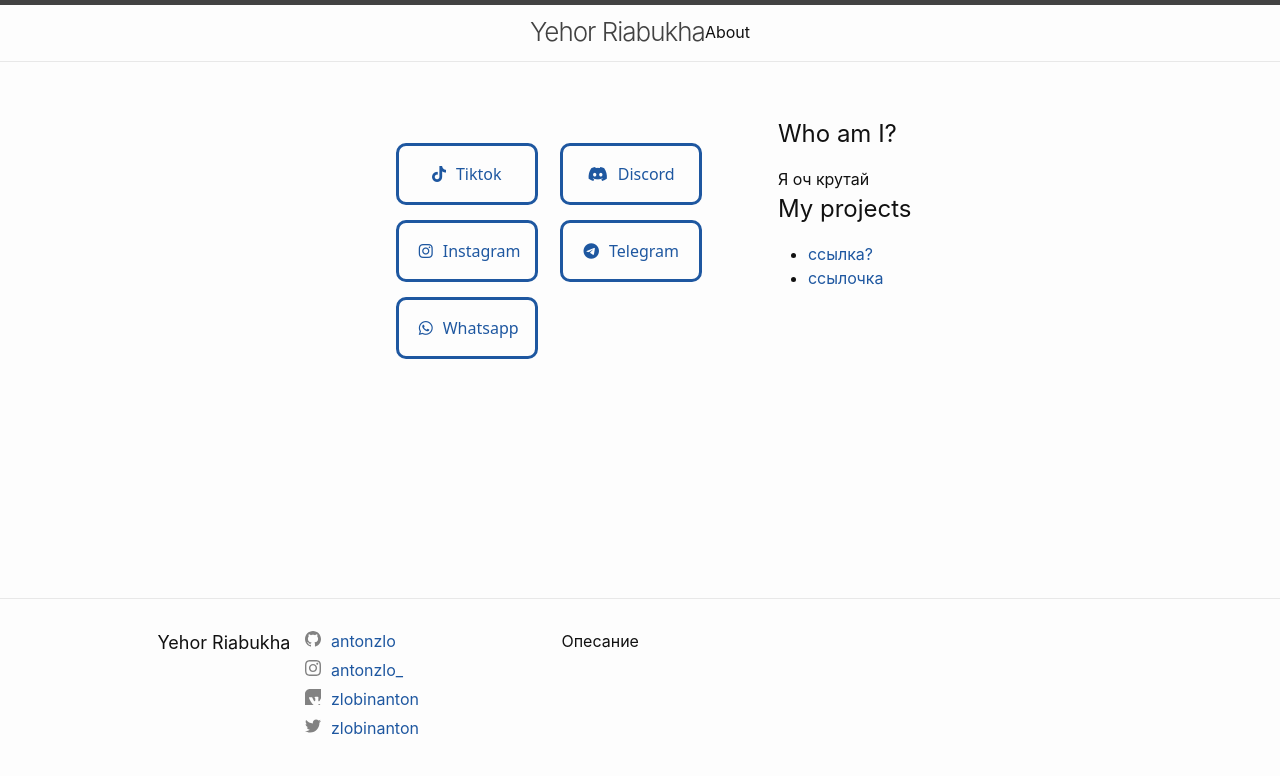
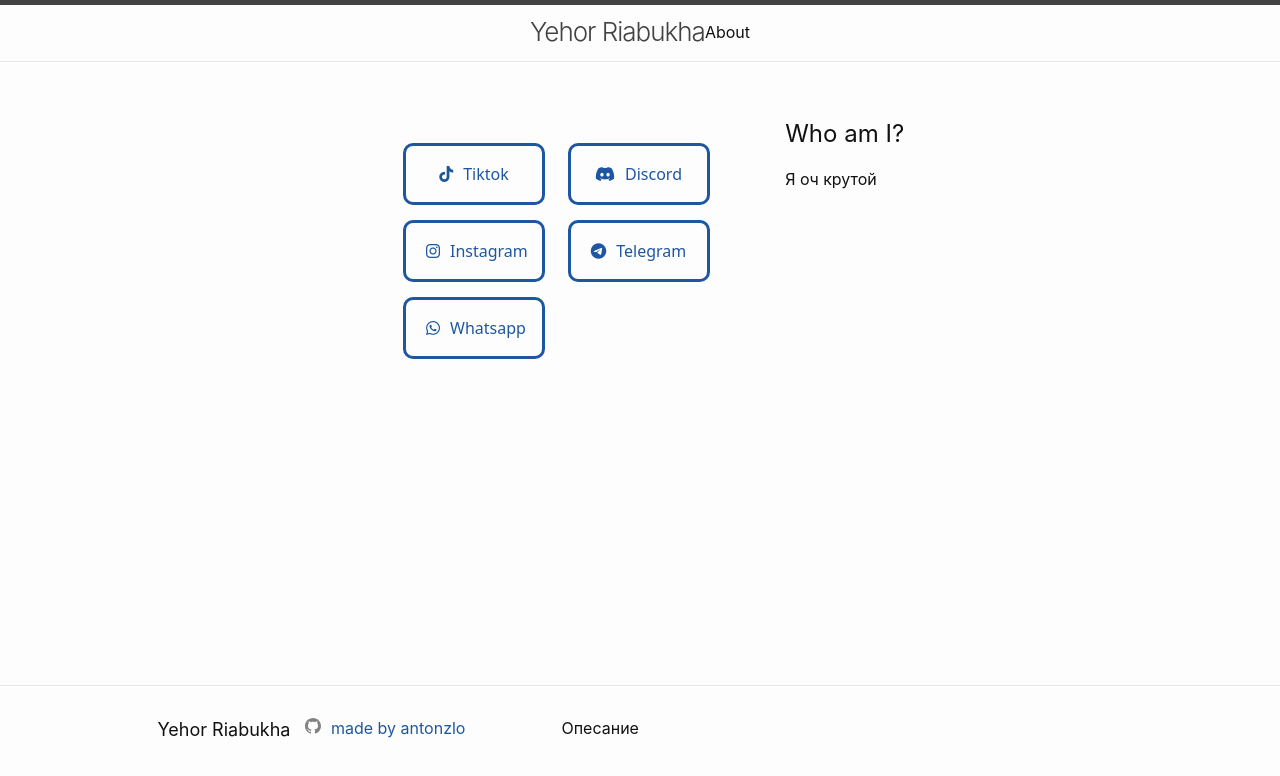
Before and after one commit to yrbkh/yrbkh.github.io, a plain HTML site: page index.html in a window 1280 px wide. Drawn offline with Linux system fonts and the light colour scheme.

Commit message:
Update index.html

```diff
--- a/index.html
+++ b/index.html
@@ -56,7 +56,7 @@
   <meta charset="utf-8">
   <link rel="stylesheet" href="https://cdnjs.cloudflare.com/ajax/libs/font-awesome/6.4.2/css/brands.min.css" integrity="sha512-W/zrbCncQnky/EzL+/AYwTtosvrM+YG/V6piQLSe2HuKS6cmbw89kjYkp3tWFn1dkWV7L1ruvJyKbLz73Vlgfg==" crossorigin="anonymous" referrerpolicy="no-referrer" /><meta http-equiv="X-UA-Compatible" content="IE=edge">
   <meta name="viewport" content="width=device-width, initial-scale=1">
-<title>Yanika Haapasalo | Just my portfolio site with bio and some links</title>
+<title>Yrbkh | Just my portfolio site with bio and some links</title>
 <meta property="og:title" content="Yanika Haapasalo">
 <meta property="og:locale" content="en">
 <meta name="description" content="Just my portfolio site with bio and some links">
@@ -162,9 +162,7 @@ a:hover { color: #2196f3; text-decoration: underline; transition: 0.2s all; }
  </div>
 <div class="home" style="padding: 1.5em;">
         <h2>Who am I?</h2>
-<span>Я оч крутай</span><h2>My projects
-</h2><span><ul><li class='lin'>ссылка?</li>
-  <li class='lin'>ссылочка</li></ul></span>
+<span>Я оч крутой</span>
         </div>
       </div>
   <script>document.querySelectorAll('li.lin').forEach(x=>x.innerHTML = `<a href='${x.innerText}'>${x.innerText}</a>`)</script>
@@ -173,10 +171,7 @@ a:hover { color: #2196f3; text-decoration: underline; transition: 0.2s all; }
   <div class="wrapper">
     <h2 class="footer-heading">Yehor Riabukha</h2>
       <div class="footer-col footer-col-2"><ul class="social-media-list">
-        <li><a href="https://github.com/antonzlo"><svg class="svg-icon"><use xlink:href="/assets/minima-social-icons.svg#github"></use></svg> <span class="username">antonzlo</span></a></li>
-        <li><a href="https://instagram.com/antonzlo_"><svg class="svg-icon"><use xlink:href="/assets/minima-social-icons.svg#instagram"></use></svg> <span class="username">antonzlo_</span></a></li>
-        <li><a href="https://vk.com/zlobinanton"><svg class="svg-icon"><use xlink:href="/assets/minima-social-icons.svg#vk"></use></svg> <span class="username">zlobinanton</span></a></li>
-        <li><a href="https://www.twitter.com/zlobinanton"><svg class="svg-icon"><use xlink:href="/assets/minima-social-icons.svg#twitter"></use></svg> <span class="username">zlobinanton</span></a></li></ul>
+        <li><a href="https://github.com/antonzlo"><svg class="svg-icon"><use xlink:href="/assets/minima-social-icons.svg#github"></use></svg> <span class="username">made by antonzlo</span></a></li></ul>
 </div>
       <div class="footer-col footer-col-3">
         <p>Опесание</p>
```
